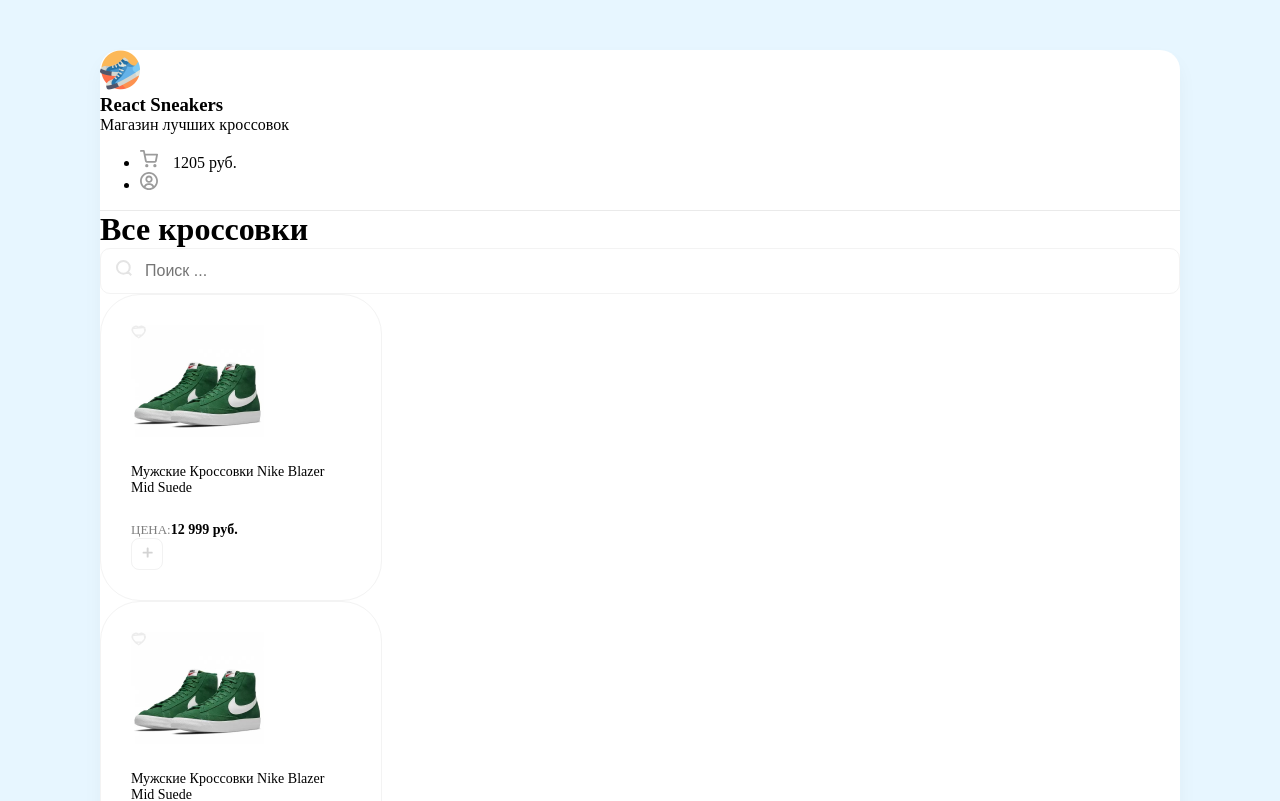
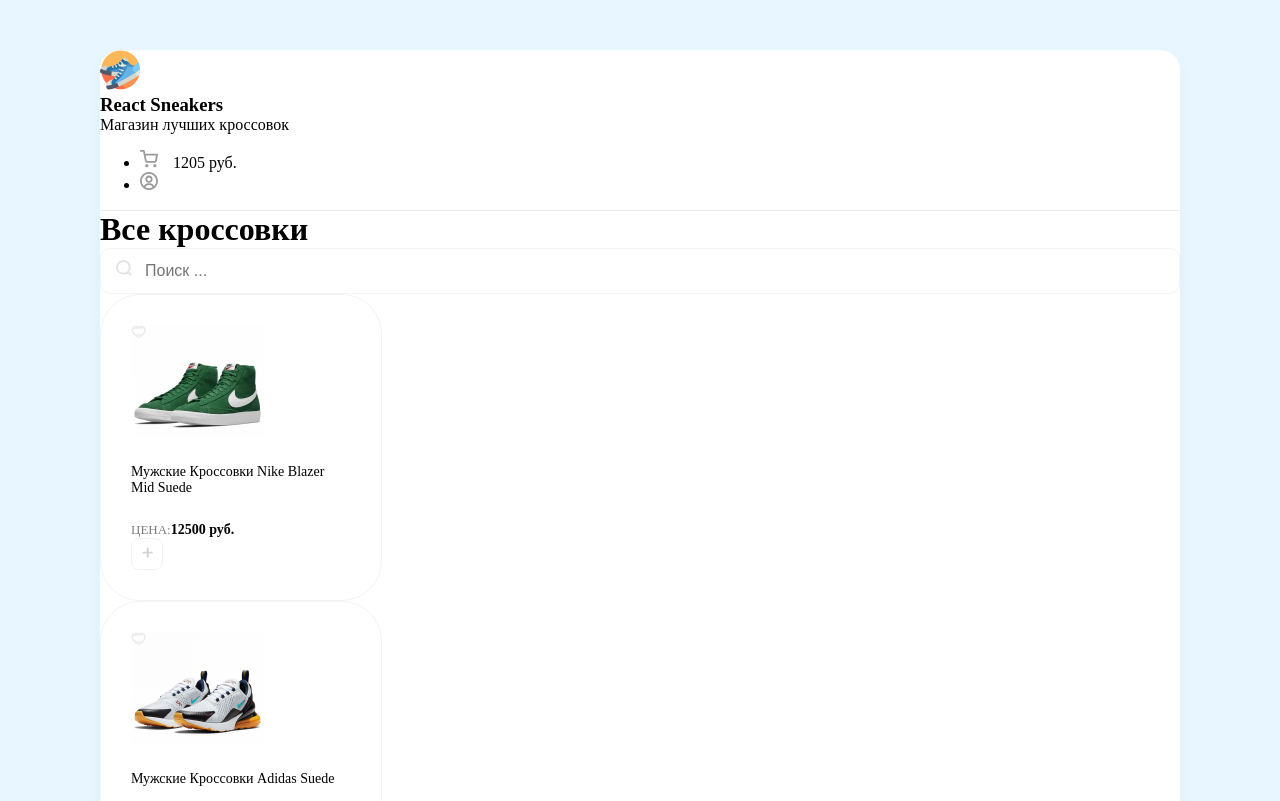
Before and after one commit to Ulanbekenov/react-sneakers, a React (Create React App) app: page / in a window 1280 px wide. Shown: the top 801 px of the page. Built offline with nearby package versions, Linux system fonts and the light colour scheme.

Commit message:
module.scss и props

```diff
--- a/src/App.js
+++ b/src/App.js
@@ -1,6 +1,16 @@
 import Drawer from "./components/Drawer";
 import Header from "./components/Header";
 import Card from "./components/Card";
+
+let arr = [{
+  title: 'Мужские Кроссовки Nike Blazer Mid Suede',
+  imageUrl: '/img/sneakers/1.jpg',
+  price: 12500
+},{
+  title: 'Мужские Кроссовки Adidas Suede',
+  imageUrl: '/img/sneakers/2.jpg',
+  price: 32200
+},]
 
 function App() {
   return (
@@ -17,9 +27,13 @@
         </div>
 
       <div className="d-flex">
-        <Card />
-        <Card />
-        <Card />
+        {arr.map((obj) => {
+         return <Card
+            title = {obj.title}
+            imageUrl = {obj.imageUrl}
+            price = {obj.price}
+          />
+        }) }
       </div>
       </div>
     </div>
--- a/src/components/Card.js
+++ /dev/null
@@ -1,22 +0,0 @@
-function Card() {
-    return (
-        <div className="card">
-            <div className="favorite">
-            <img src="/img/heart-unliked.svg" alt="Unliked" />
-            </div>
-            <img width={133} height={112} src="/img/sneakers/1.jpg"/>
-            <h5>Мужские Кроссовки Nike Blazer Mid Suede</h5>
-            <div className="d-flex justify-between align-center">
-                <div className="d-flex flex-column">
-                <span>Цена:</span>
-                <b>12 999 руб.</b>
-                </div>
-                <button className="button">
-                <img width={11} height={11} src="/img/plus.svg" alt="Plus"/>
-                </button>
-            </div>
-        </div>
-    )
-}
-
-export default Card;
--- /dev/null
+++ b/src/components/Card/Card.module.scss
@@ -0,0 +1,33 @@
+.card {
+    border: 1px solid #f3f3f3;
+    padding: 30px;
+    width: 220px;
+    border-radius: 40px;
+    margin-right: 30px;
+    transition: box-shadow 0.2s ease-in-out, transform 0.2s ease-in-out;
+
+    &:hover {
+      box-shadow: 0px 20px 30px rgba(0, 0, 0, 0.06);
+      transform: translateY(-5px);
+    }
+
+    .favorite {
+      position: absolute;
+      cursor: pointer;
+    }
+
+    span {
+      font-size: 13px;
+      opacity: 0.5;
+      text-transform: uppercase;
+    }
+
+    b {
+      font-size: 14px;
+    }
+
+    h5 {
+      font-weight: 400;
+      font-size: 14px;
+    }
+  }
--- /dev/null
+++ b/src/components/Card/index.js
@@ -0,0 +1,25 @@
+import styles from './Card.module.scss'
+
+function Card(props) {
+
+    return (
+        <div className={styles.card}>
+            <div className={styles.favorite}>
+            <img src="/img/heart-unliked.svg" alt="Unliked" />
+            </div>
+            <img width={133} height={112} src={props.imageUrl}/>
+            <h5>{props.title}</h5>
+            <div className="d-flex justify-between align-center">
+                <div className="d-flex flex-column">
+                <span>Цена:</span>
+                <b>{props.price} руб.</b>
+                </div>
+                <button className="button" >
+                    <img width={11} height={11} src="/img/plus.svg" alt="Plus"/>
+                </button>
+            </div>
+        </div>
+    )
+}
+
+export default Card;
--- a/src/index.scss
+++ b/src/index.scss
@@ -34,39 +34,7 @@
   }
 }
 
-.card {
-  border: 1px solid #f3f3f3;
-  padding: 30px;
-  width: 220px;
-  border-radius: 40px;
-  margin-right: 30px;
-  transition: box-shadow 0.2s ease-in-out, transform 0.2s ease-in-out;
 
-  &:hover {
-    box-shadow: 0px 20px 30px rgba(0, 0, 0, 0.06);
-    transform: translateY(-5px);
-  }
-
-  .favorite {
-    position: absolute;
-    cursor: pointer;
-  }
-
-  span {
-    font-size: 13px;
-    opacity: 0.5;
-    text-transform: uppercase;
-  }
-
-  b {
-    font-size: 14px;
-  }
-
-  h5 {
-    font-weight: 400;
-    font-size: 14px;
-  }
-}
 
 .button {
   background: #FFFFFF;
```
